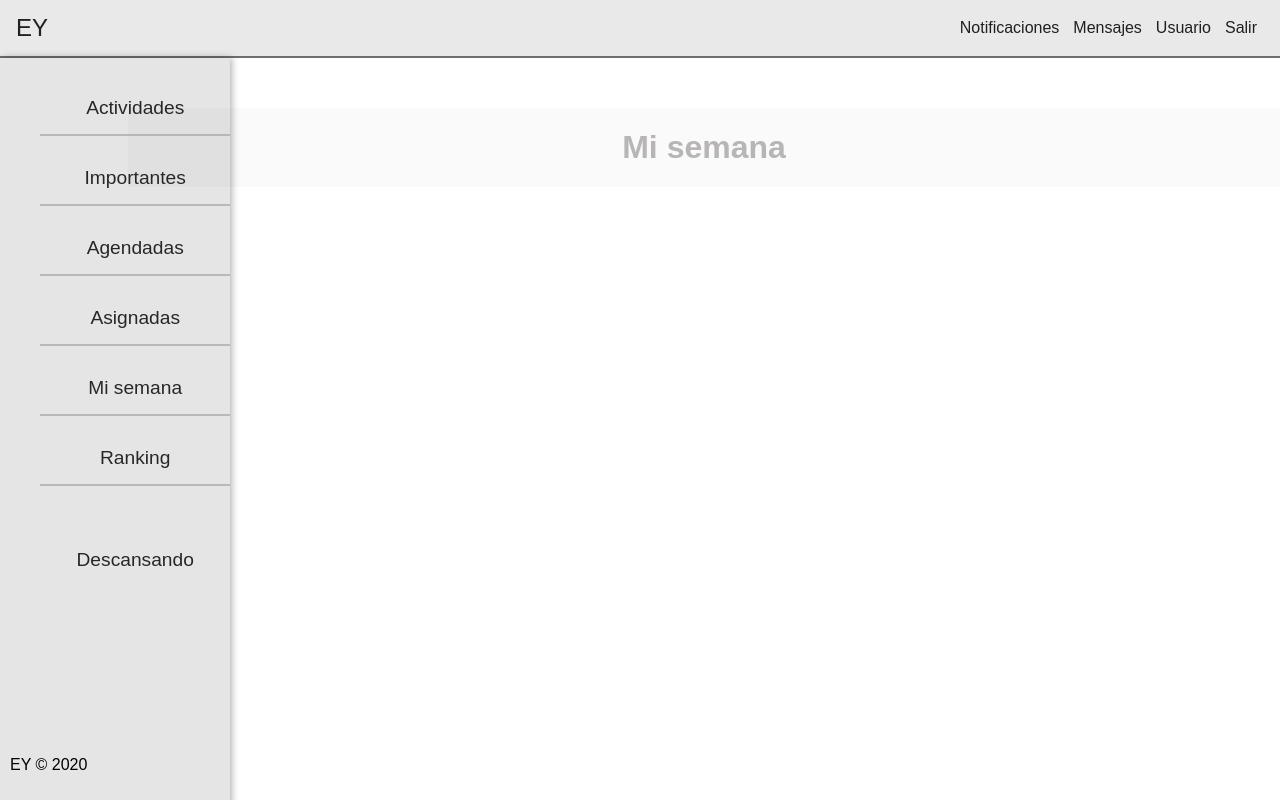
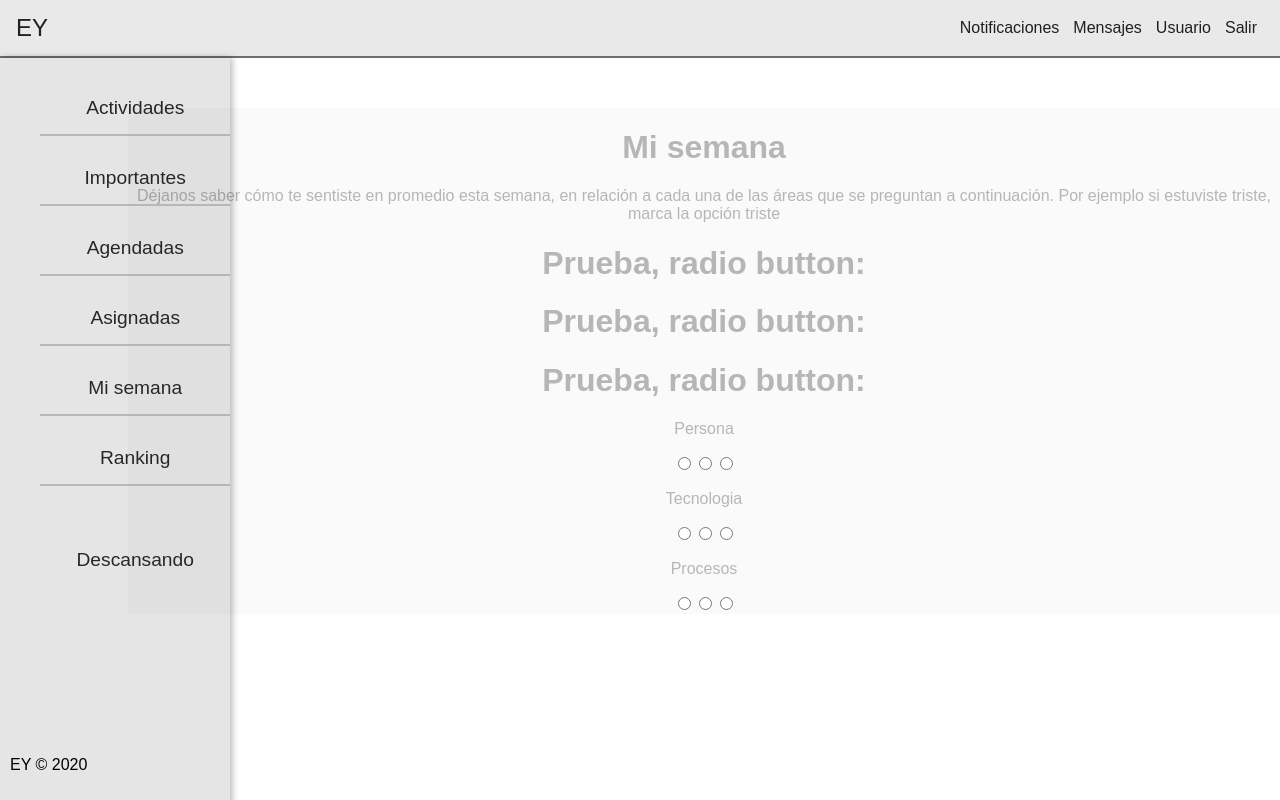
Before and after one commit to nadiaGincoff/talent-fest-hackathon, a React (Create React App) app: page /Week in a window 1280 px wide. Built offline with nearby package versions, Linux system fonts and the light colour scheme.

Commit message:
Agregando la seccion semana

```diff
--- a/src/components/Todo/Todo.jsx
+++ b/src/components/Todo/Todo.jsx
@@ -7,6 +7,7 @@ function Todo() {
     const [tareas, setTareas] = useState([]);
     const [tarea, setTarea]= useState('')
 
+    const [isChecked, setIsChecked] = useState(false);
 
     React.useEffect(() =>{
         const obtenerDatos = async()=>{
@@ -67,12 +68,18 @@ function Todo() {
     return (
         <div>
             <div className="container">
+                <h1>PRUEBA: Esta marcado: {isChecked ? "True" : "False"}</h1>
                 <div className="row">
                     <ul className="list">
                         {
                             tareas.map(item => (
                                 <li className="listItem" key={item.id}>
                                     {item.name}
+                                    <input
+                                    type="checkbox"
+                                    checked={isChecked}
+                                    onChange={(e)=>{setIsChecked(e.target.checked)}}
+                                    />
                                     <button
                                     className="btnEliminarTarea"
                                     onClick={() => eliminar(item.id)}
--- a/src/components/views/Week.js
+++ b/src/components/views/Week.js
@@ -3,13 +3,96 @@ import React, {useState} from 'react';
 
 
 export const Week = () => {
-    const [radio, setRadio] = useState('')
+    const [radioPersona, setRadioPersona] = useState('')
+    const [radioTecnologia, setRadioTecnologia] = useState('')
+    const [radioProcesos, setRadioProcesos] = useState('')
+
 return(
     <div className='main-container'>
-<div className='content'>
-<h1>Mi semana</h1>
-</div>
-</div>
+    <div className='content'>
+    <h1>Mi semana</h1>
+    <div className="weekText">
+        <p>Déjanos saber cómo te sentiste en promedio esta semana, en relación a cada
+            una de las áreas que se preguntan a continuación. Por ejemplo si estuviste
+            triste, marca la opción triste
+        </p>
+    </div>
+    <h1>Prueba, radio button: {radioPersona}</h1>
+    <h1>Prueba, radio button: {radioTecnologia}</h1>
+    <h1>Prueba, radio button: {radioProcesos}</h1>
+
+
+    <div className="personaTxt">
+        <p>Persona</p>
+    </div>
+    <div className="weekRadiosPersona">
+        <input
+        type="radio"
+        checked = {radioPersona === "1"}
+        value="1"
+        onChange={(e)=> { setRadioPersona(e.target.value) }}
+        />
+        <input
+        type="radio"
+        checked = {radioPersona === "2"}
+        value="2"
+        onChange={(e)=> { setRadioPersona(e.target.value) }}
+        />
+        <input
+        type="radio"
+        checked = {radioPersona === "3"}
+        value="3"
+        onChange={(e)=> { setRadioPersona(e.target.value) }}
+        />
+    </div>
+    <div className="tecnologiaTxt">
+        <p>Tecnologia</p>
+    </div>
+    <div className="weekRadiosTecnologia">
+        <input
+        type="radio"
+        checked = {radioTecnologia === "1"}
+        value="1"
+        onChange={(e)=> { setRadioTecnologia(e.target.value) }}
+        />
+        <input
+        type="radio"
+        checked = {radioTecnologia === "2"}
+        value="2"
+        onChange={(e)=> { setRadioTecnologia(e.target.value) }}
+        />
+        <input
+        type="radio"
+        checked = {radioTecnologia === "3"}
+        value="3"
+        onChange={(e)=> { setRadioTecnologia(e.target.value) }}
+        />
+    </div>
+    <div className="procesosTxt">
+        <p>Procesos</p>
+    </div>
+    <div className="weekRadiosProcesos">
+        <input
+        type="radio"
+        checked = {radioProcesos === "1"}
+        value="1"
+        onChange={(e)=> { setRadioProcesos(e.target.value) }}
+        />
+        <input
+        type="radio"
+        checked = {radioProcesos === "2"}
+        value="2"
+        onChange={(e)=> { setRadioProcesos(e.target.value) }}
+        />
+        <input
+        type="radio"
+        checked = {radioProcesos === "3"}
+        value="3"
+        onChange={(e)=> { setRadioProcesos(e.target.value) }}
+        />
+    </div>
+    </div>
+    </div>
 )
 
 };
```
